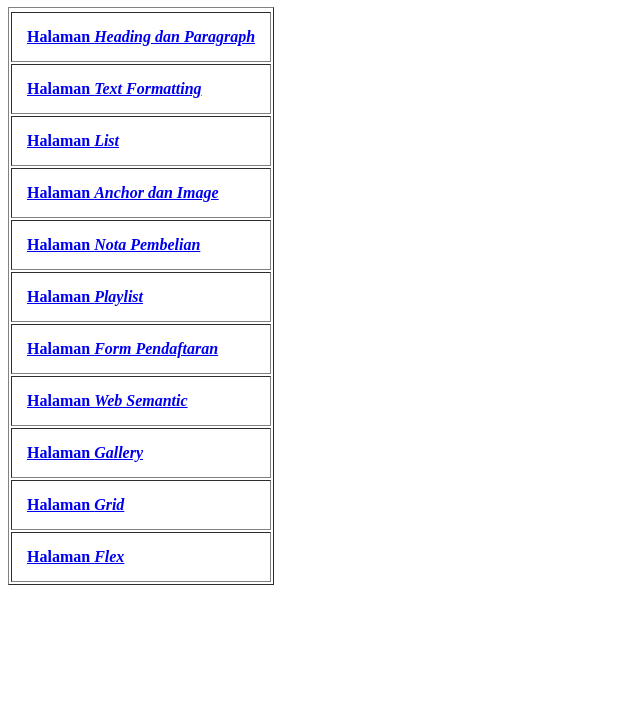
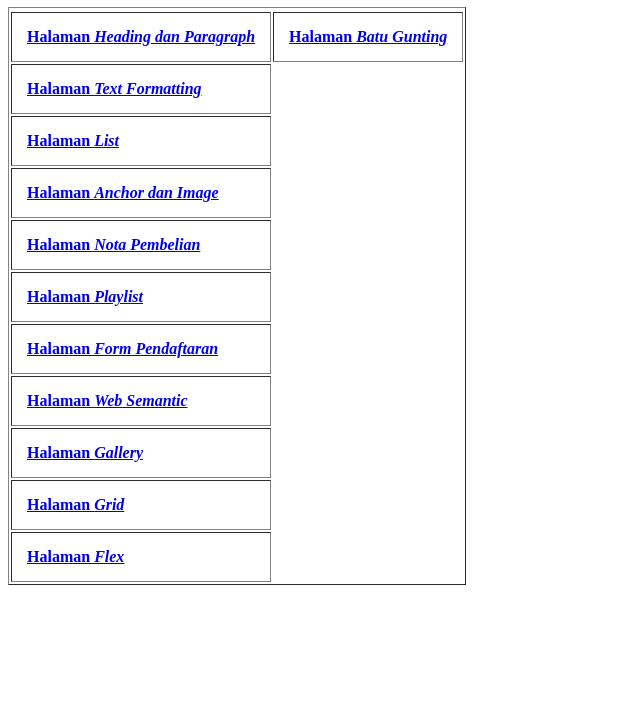
Before and after one commit to aldsqy/fswd3-html-dasar, a plain HTML site: page index.html in a window 1280 px wide. Shown: the part 73-800 px from the top of the page, without its empty margins (0-640 px from the left). Drawn offline with Linux system fonts and the light colour scheme.

Commit message:
update pertemuan 7

```diff
--- a/index.html
+++ b/index.html
@@ -11,6 +11,7 @@
     <table cellpadding="15" border="1">
       <tr></tr>
         <td><a href="pages/headingparagraph.html"><b>Halaman <i>Heading dan Paragraph</i></b></a></td>
+        <td><a href="pages/batugunting.html"><b>Halaman <i>Batu Gunting</i></b></a></td>
       </tr>
       <tr>
         <td><a href="pages/textformatting.html"><b>Halaman <i>Text Formatting</i></b></a></td>
```
